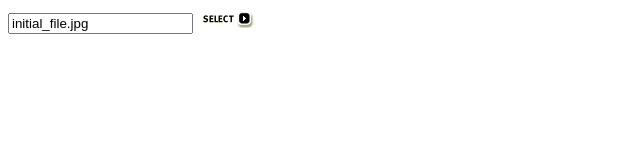
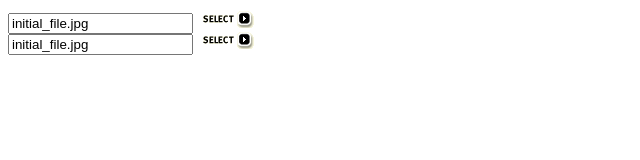
Before and after one commit to mparramont/jquery-enhancedfileinput, a plain HTML site: page demo.html in a window 1280 px wide. Shown: the whole page, without its empty margins (0-640 px from the left). Drawn offline with nearby package versions, Linux system fonts and the light colour scheme.

Commit message:
converted into a jQuery plugin, added option to change the html appended to the enhanced input.

```diff
--- a/demo.html
+++ b/demo.html
@@ -1,16 +1,19 @@
 <html>
   <head>
     <script src='https://ajax.googleapis.com/ajax/libs/jquery/1.8.3/jquery.min.js'></script>
-    <!-- <link rel="stylesheet" type="text/css" href="css/better_file_input.css"> -->
-    <script type='text/javascript' src='src/better_file_input.js'></script>
+    <!-- <link rel="stylesheet" type="text/css" href="css/enhanced_file_input.css"> -->
+    <script type='text/javascript' src='src/enhanced_file_input.js'></script>
     <div class="fileinputs">
   </head>
   <body>
 
-    <input type="file" class='file_input' id='example_input'>
+    <input type="file" class='file_input' id='example_input_1'>
+    <input type="file" class='file_input' id='example_input_2'>
 
     <script type="text/javascript">
-      better_file_input_for('example_input','/tmp/initial_file.jpg');
+      $('.file_input').enhanceFileInput({
+        'initial_value': '/tmp/initial_file.jpg'
+      });
     </script>
 
   </body>
--- a/src/better_file_input.js
+++ /dev/null
@@ -1,55 +0,0 @@
-function better_file_input_for(input_id, initial_content, condition){
-  var original_input = $('#'+input_id).get(0);
-  if (typeof(original_input) == 'undefined')
-    original_input = $('[data-better-file-input-id='+input_id+']').get(0);
-
-  // wrapper for better_input
-  $(original_input).wrap("\
-    <div \
-      class='better_file_input_wrapper' \
-      id='better_file_input_wrapper_for_"+input_id+"'\
-    >\
-  ");
-
-  // html for the better_input
-  $('#better_file_input_wrapper_for_'+input_id).append("\
-    <div class='better_input_container'>\
-      <input id='better_file_input_for_"+input_id+"' class='better_file_input'>\
-      <img src='img/select.png'>\
-    </div>"
-  );
-
-  var better_file_input = $('#better_file_input_for_'+input_id).get(0);
-
-  // set initial value if supplied, check condition if supplied
-  if (initial_content && (condition? condition(initial_content) : true))
-    $(better_file_input).val(filename(initial_content));
-
-  // transfer the original input's value to better_file_input when it changes
-  original_input.relatedElement = better_file_input;
-  original_input.onchange = preserve_value;
-
-  //styling to hide the original input and show the enhanced one
-  $('.better_file_input_wrapper').css('position', 'relative');
-  $('.file_input').css({
-    'position': 'relative',
-    'opacity': '0',
-    'z-index': '2'
-  });
-  $('.better_input_container').css({
-    'position': 'absolute',
-    'top': '0',
-    'left': '0',
-    'z-index': '1'
-  });
-}
-
-function filename(path){
-  path = path.replace(/^.*[\\\/]/, ''); // strip file path
-  path = path.replace(/\?.*/, ''); // strip cache expires salt
-  return path
-}
-
-function preserve_value(){
-  this.relatedElement.value = filename(this.value);
-}
--- /dev/null
+++ b/src/enhanced_file_input.js
@@ -0,0 +1,72 @@
+(function( $ ) {
+  $.fn.enhanceFileInput = function(options) {
+
+    var settings = $.extend( {
+      'initial_value' : '',
+      'condition'     : function(initial_value){return true;},
+      'html'        : "<img src='img/select.png'>"
+    }, options);
+
+    return this.each(function() {
+
+      var $this = $(this);
+
+      // wrapper for enhanced_input
+      var input = $this.get(0);
+      $this.wrap("\
+        <div \
+          class='enhanced_file_input_wrapper' \
+          id='enhanced_file_input_wrapper_for_"+input.id+"'\
+        >\
+      ");
+
+      // html for the enhanced_input
+      $('#enhanced_file_input_wrapper_for_'+input.id).append("\
+        <div class='enhanced_input_container'>\
+          <input \
+            id='enhanced_file_input_for_"+input.id+"' \
+            class='enhanced_file_input'>\
+          "+settings['html']+"\
+        </div>"
+      );
+
+      var enhanced_file_input = $('#enhanced_file_input_for_'+input.id).get(0);
+
+      var initial_value = settings['initial_value'];
+      var condition = settings['condition'];
+
+      if(condition(initial_value))
+        $(enhanced_file_input).val(filename(initial_value));
+
+      // transfer the input's value to enhanced_file_input when it changes
+      input.relatedElement = enhanced_file_input;
+      input.onchange = preserve_value;
+
+      //styling to hide the original input and show the enhanced one
+      $('.enhanced_file_input_wrapper').css('position', 'relative');
+      $('#'+input.id).css({
+        'position': 'relative',
+        'opacity': '0',
+        'z-index': '2'
+      });
+      $('.enhanced_input_container').css({
+        'position': 'absolute',
+        'top': '0',
+        'left': '0',
+        'z-index': '1'
+      });
+
+    });
+
+  };
+})( jQuery );
+
+function filename(path){
+  path = path.replace(/^.*[\\\/]/, ''); // strip file path
+  path = path.replace(/\?.*/, ''); // strip cache expires salt
+  return path
+}
+
+function preserve_value(){
+  this.relatedElement.value = filename(this.value);
+}
```
Also changed, not shown: SpecRunner.html (+2 -2 lines), spec/better_file_input_spec.js (deleted, +0 -61 lines), spec/enhanced_file_input_spec.js (added, +64 -0 lines).
